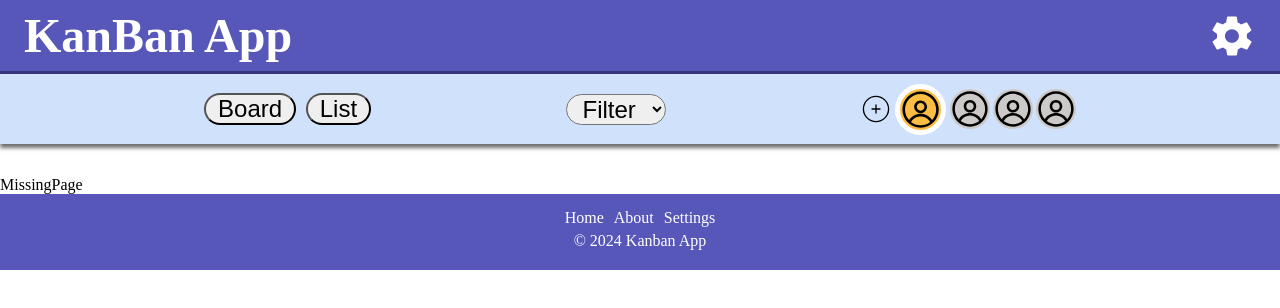
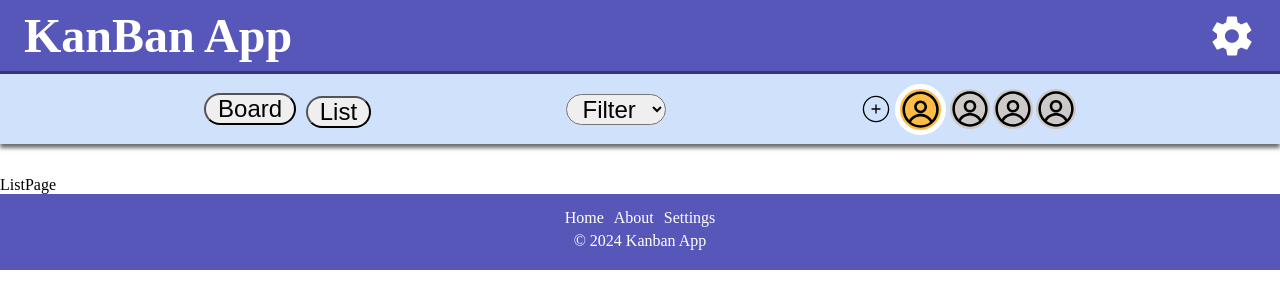
Before and after one commit to jumistrandberg/kanban_collab, a React (Vite) app: page /list in a window 1280 px wide. Shown: the top 308 px of the page. Built offline with nearby package versions, Linux system fonts and the light colour scheme.

Commit message:
added the list page and connected it to the header

```diff
--- a/src/app/App.jsx
+++ b/src/app/App.jsx
@@ -9,6 +9,7 @@ import Board from "../pages/Board";
 import Admin from "../pages/Admin";
 import MissingPage from "../pages/MissingPage";
 import Settings from "../pages/Settings";
+import ListPage from "../pages/ListPage";
 // import List from "../pages/List";
 
 function App() {
@@ -19,7 +20,7 @@ function App() {
         <Routes>
           <Route path="/" element={<Board />} />
           {/* TODO - List är utkommenterat till Kuiper har skapat sidan */}
-          {/* <Route path="/list" element={<List />}/> */}
+          <Route path="/list" element={<ListPage />} />
           <Route path="/admin" element={<Admin />} />
           <Route path="/settings" element={<Settings />} />
           <Route path="*" element={<MissingPage />} />
--- a/src/components/Header.jsx
+++ b/src/components/Header.jsx
@@ -2,6 +2,7 @@ import React from "react";
 import { CiCirclePlus } from "react-icons/ci";
 import { RxAvatar } from "react-icons/rx";
 import { IoMdSettings } from "react-icons/io";
+import { NavLink } from "react-router-dom";
 
 const Header = () => {
   return (
@@ -13,7 +14,9 @@ const Header = () => {
       <div className="tools_div">
         <div className="tools_vue_div">
           <button className="tools_vue_btn">Board</button>
-          <button className="tools_vue_btn">List</button>
+          <NavLink to="/list">
+            <button className="tools_vue_btn">List</button>
+          </NavLink>
         </div>
         <select name="filter" id="filter">
           <option value="">Filter</option>
--- /dev/null
+++ b/src/pages/ListPage.jsx
@@ -0,0 +1,7 @@
+import React from "react";
+
+const ListPage = () => {
+  return <section>ListPage</section>;
+};
+
+export default ListPage;
```
